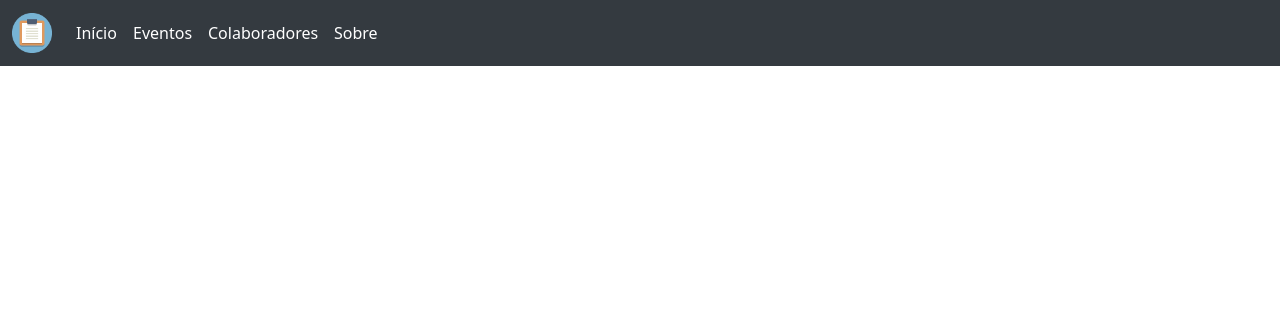
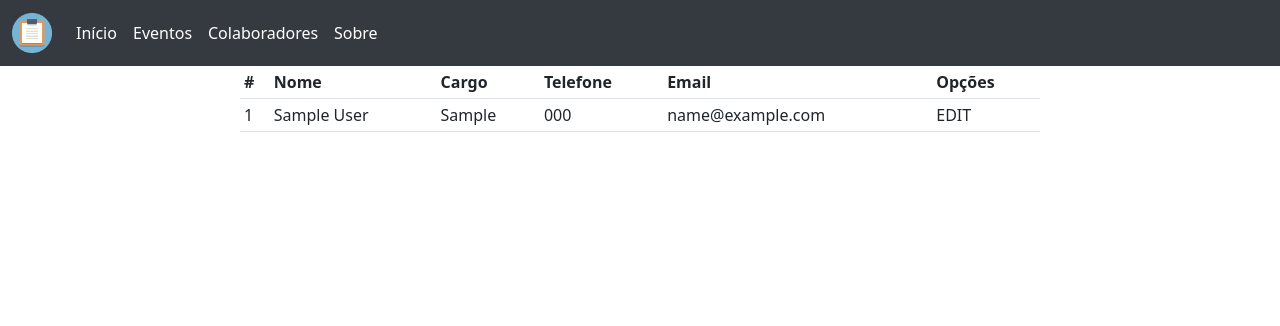
Before and after one commit to goltaraya/sade-app, a PHP site: page /colaboradores.php in a window 1280 px wide. Shown: the top 326 px of the page. Run offline with PHP 8.4, Linux system fonts and the light colour scheme; tables that the repository leaves empty hold one stand-in row (values such as "Sample post").

Commit message:
add: tabela de colaboradores e arquivo de processamento de request

```diff
--- a/colaboradores.php
+++ b/colaboradores.php
@@ -1,7 +1,34 @@
 <?php include_once 'templates/header.php' ?>
 
-<div class="form-div">
-
-</div>
+<?php if (count($colaboradores) > 0) : ?>
+    <div class="form-div">
+        <table class="table table-hover table-sm" id="colaboradores-table">
+            <thead>
+                <tr>
+                    <th scope="col">#</th>
+                    <th scope="col">Nome</th>
+                    <th scope="col">Cargo</th>
+                    <th scope="col">Telefone</th>
+                    <th scope="col">Email</th>
+                    <th scope="col">Opções</th>
+                </tr>
+            </thead>
+            <tbody>
+                <?php foreach ($colaboradores as $colaborador) : ?>
+                    <tr>
+                        <td scope="row"><?= $colaborador["id"] ?></td>
+                        <td scope="row"><?= $colaborador["nome"] ?></td>
+                        <td scope="row"><?= $colaborador["cargo"] ?></td>
+                        <td scope="row"><?= $colaborador["telefone"] ?></td>
+                        <td scope="row"><?= $colaborador["email"] ?></td>
+                        <td scope="row">EDIT</td>
+                    </tr>
+                <?php endforeach; ?>
+            </tbody>
+        </table>
+    </div>
+<?php else : ?>
+    <p>Oops... Aparentemente ainda não há colaboradores cadastrados. Por favor, cadastre-os no botão abaixo.</p>
+<?php endif; ?>
 
 <?php include_once 'templates/footer.php' ?>
--- a/css/style.css
+++ b/css/style.css
@@ -19,7 +19,9 @@ body {
   -webkit-transition-property: transform;
   transition-property: transform;
 }
-.nav-link:hover, .nav-link:focus, .nav-link:active {
+.nav-link:hover,
+.nav-link:focus,
+.nav-link:active {
   -webkit-transform: scale(1.1);
   transform: scale(1.1);
   color: #fff;
@@ -36,11 +38,10 @@ body {
   width: 90%;
 }
 
-.line-divisor {
-  margin: auto;
-  padding: 10px;
-  width: 50%;
+/* Página principal */
+
+/* Colaboradores */
+#colaboradores-table {
+  max-width: 800px;
+  margin: 0 auto;
 }
-
-
-/* Página principal */
--- a/templates/header.php
+++ b/templates/header.php
@@ -1,6 +1,7 @@
 <?php
 include_once 'config/url.php';
 include_once 'config/connection.php';
+include_once 'config/process.php';
 ?>
 
 <!DOCTYPE html>
```
Also changed, not shown: config/process.php (added, +33 -0 lines).
